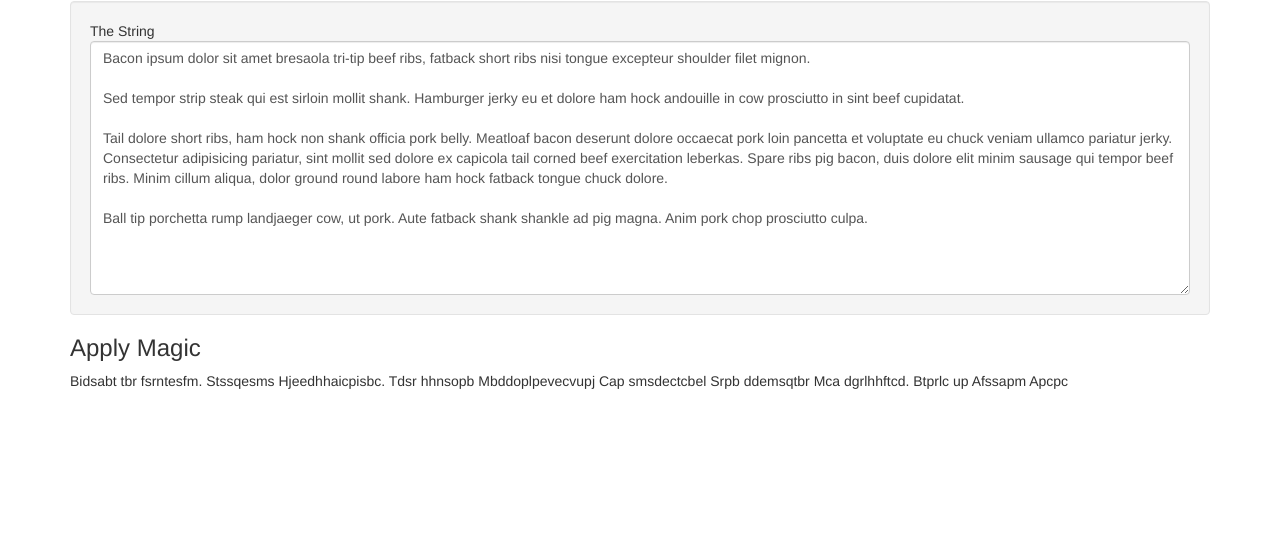
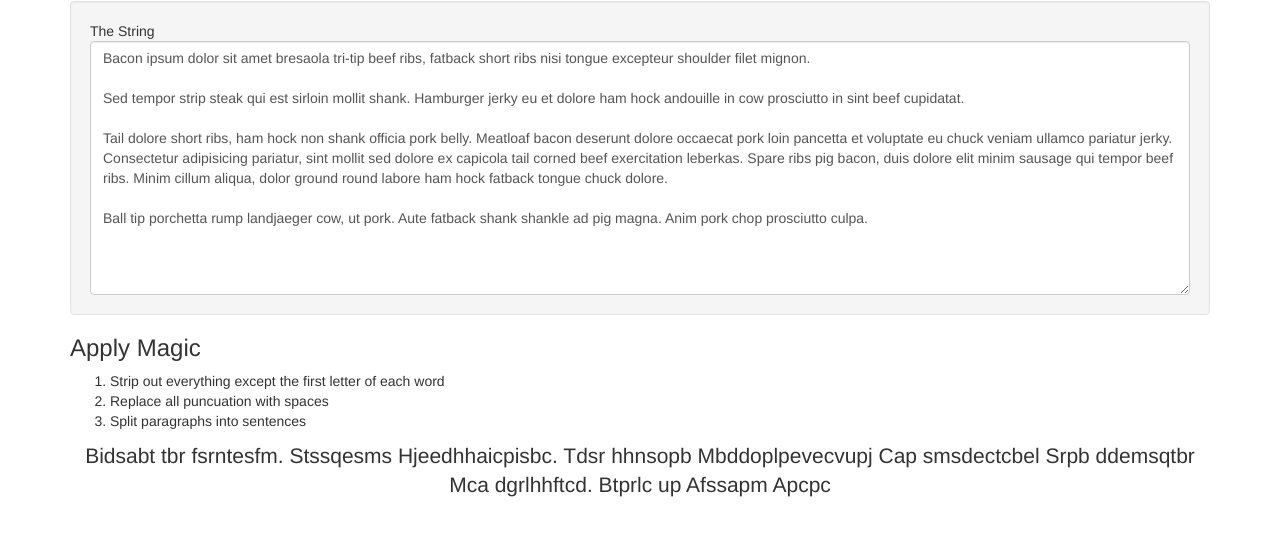
Before and after one commit to erikthedeveloper/angularjs-playground, a plain HTML site: page string-splitter/index.html in a window 1280 px wide. Shown: the part 69-604 px from the top of the page. Drawn offline with nearby package versions, Linux system fonts and the light colour scheme; some packages are replaced by stand-ins of ours.

Commit message:
Minor copy/styling improvement

```diff
--- a/string-splitter/index.html
+++ b/string-splitter/index.html
@@ -24,7 +24,22 @@
 
     <div>
       <h3>Apply Magic</h3>
-      <p>
+
+      <p class="help-block">
+        <ol>
+          <li>
+            Strip out everything except the first letter of each word
+          </li>
+          <li>
+            Replace all puncuation with spaces
+          </li>
+          <li>
+            Split paragraphs into sentences
+          </li>
+        </ol>
+      </p>
+
+      <p class="lead text-center">
         {{ the_string | magicFilter }}
       </p>
     </div>
```
